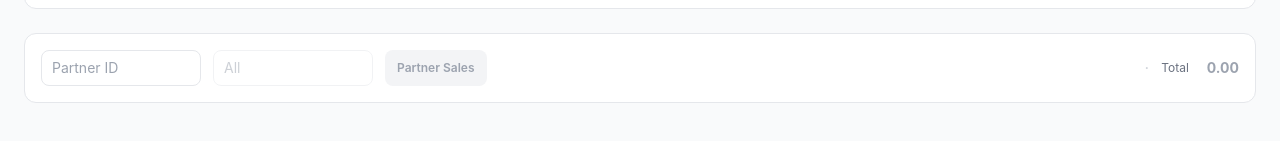
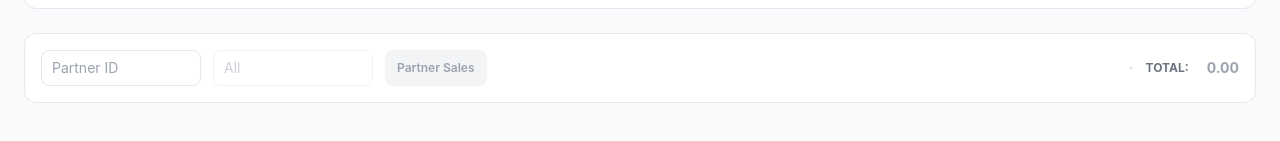
Before and after one commit to rr-quantifai/cloud-beacon, a React (Vite) app: page / in a window 1280 px wide. Shown: the part 417-558 px from the top of the page. Built offline with nearby package versions, Linux system fonts and the light colour scheme.

Commit message:
Update App.jsx

```diff
--- a/src/App.jsx
+++ b/src/App.jsx
@@ -407,7 +407,7 @@ const PartnerLookup = ({ salesIndex }) => {
         </div>
         <div className="flex items-center gap-3 flex-wrap min-w-0 ml-auto">
           {(()=>{const ms = result ? result.months : last3;
-            return <>{ms.map((m, i) => (<span key={m.ym} className="flex items-center">{i > 0 && <span className="text-gray-300 mr-3">·</span>}<span className="text-xs text-gray-500">{fmtYM(m.ym)}</span><span className={"text-sm font-semibold ml-1.5 " + (m.color || (m.val > 0 ? "text-gray-900" : "text-gray-400"))}>{m.label || n(m.val)}</span></span>))}<span className="text-gray-300">·</span><span className="text-xs text-gray-500">Total</span><span className={"text-sm font-bold ml-1.5 " + (result ? (result.total > 0 ? "text-blue-600" : "text-gray-400") : "text-gray-400")}>{result ? n(result.total) : n(0)}</span></>;
+            return <>{ms.map((m, i) => (<span key={m.ym} className="flex items-center">{i > 0 && <span className="text-gray-300 mr-3">·</span>}<span className="text-xs text-gray-500">{fmtYM(m.ym)}:</span><span className={"text-sm font-semibold ml-1.5 " + (m.color || (m.val > 0 ? "text-gray-900" : "text-gray-400"))}>{m.label || n(m.val)}</span></span>))}<span className="text-gray-300">·</span><span className="text-xs font-bold text-gray-500 uppercase">TOTAL:</span><span className={"text-sm font-bold ml-1.5 " + (result ? (result.total > 0 ? "text-blue-600" : "text-gray-400") : "text-gray-400")}>{result ? n(result.total) : n(0)}</span></>;
           })()}
         </div>
       </div>
```
